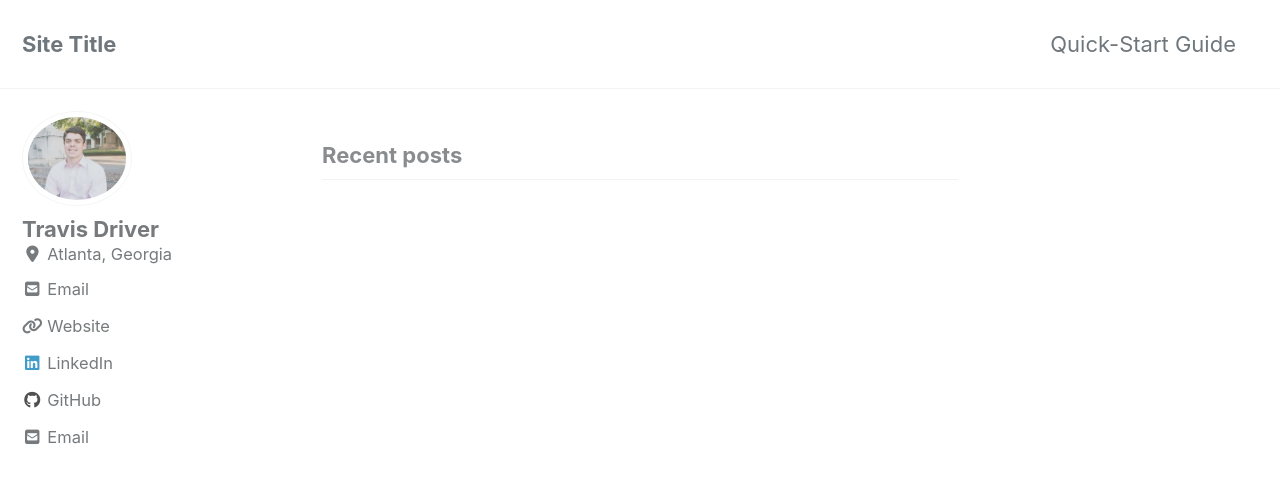
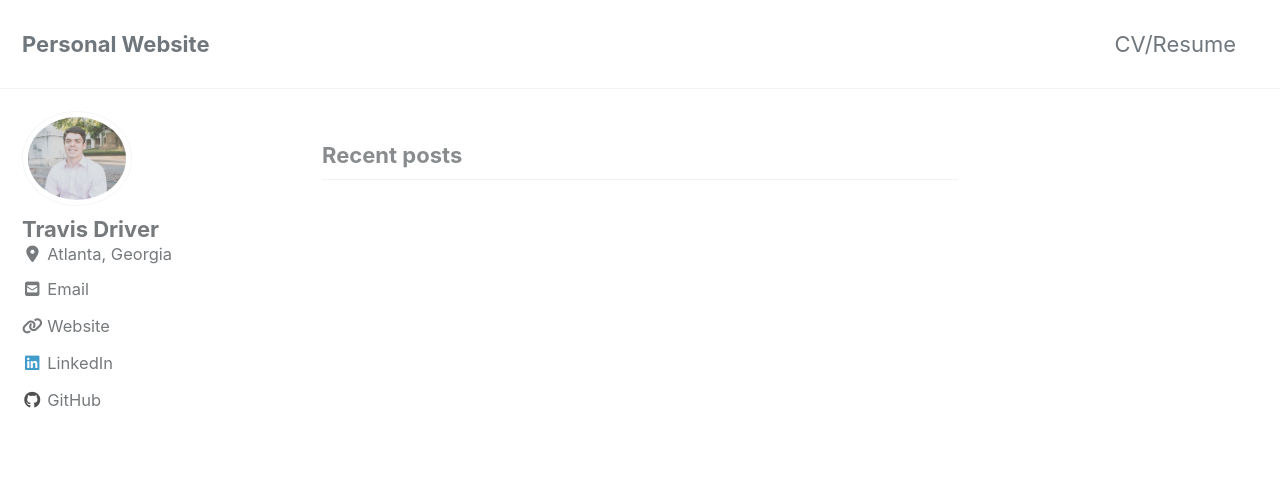
Before and after one commit to travisdriver/travisdriver.github.io, a Jekyll site: the page built from index.html, in a window 1280 px wide and 900 px high. Shown: the top 483 px of the window. Built offline with Jekyll 4.4.1, drawn with Linux system fonts in a browser that asks for light colours; cached includes are drawn as plain includes; nearby versions of some CDN libraries; the list of posts is cut into pages by our own code; some of the changed text lies outside the part shown.

Commit message:
added CV

```diff
--- a/_config.yml
+++ b/_config.yml
@@ -16,10 +16,10 @@
 
 # Site Settings
 locale                   : "en-US"
-title                    : "Site Title"
+title                    : "Personal Website"
 title_separator          : "-"
 subtitle                 : # site tagline that appears below site title in masthead
-name                     : "Your Name"
+name                     : "Travis Driver"
 description              : "An amazing website."
 url                      : # the base hostname & protocol for your site e.g. "https://mmistakes.github.io"
 baseurl                  : # the subpath of your site, e.g. "/blog"
@@ -111,7 +111,7 @@
   avatar           : "/assets/images/cover_photo.jpg"
   bio              : #"I am an **amazing** person."
   location         : "Atlanta, Georgia"
-  email            : "travisdriver@gatech.edu"
+  email            : #"travisdriver@gatech.edu"
   links:
     - label: "Email"
       icon: "fas fa-fw fa-envelope-square"
--- a/_data/navigation.yml
+++ b/_data/navigation.yml
@@ -1,7 +1,7 @@
 # main links
 main:
-  - title: "Quick-Start Guide"
-    url: https://mmistakes.github.io/minimal-mistakes/docs/quick-start-guide/
+  - title: "CV/Resume"
+    url: "/assets/cv/travisdriver_cv.pdf"
   # - title: "About"
   #   url: https://mmistakes.github.io/minimal-mistakes/about/
   # - title: "Sample Posts"
```
Also changed, not shown: 2 other files.
